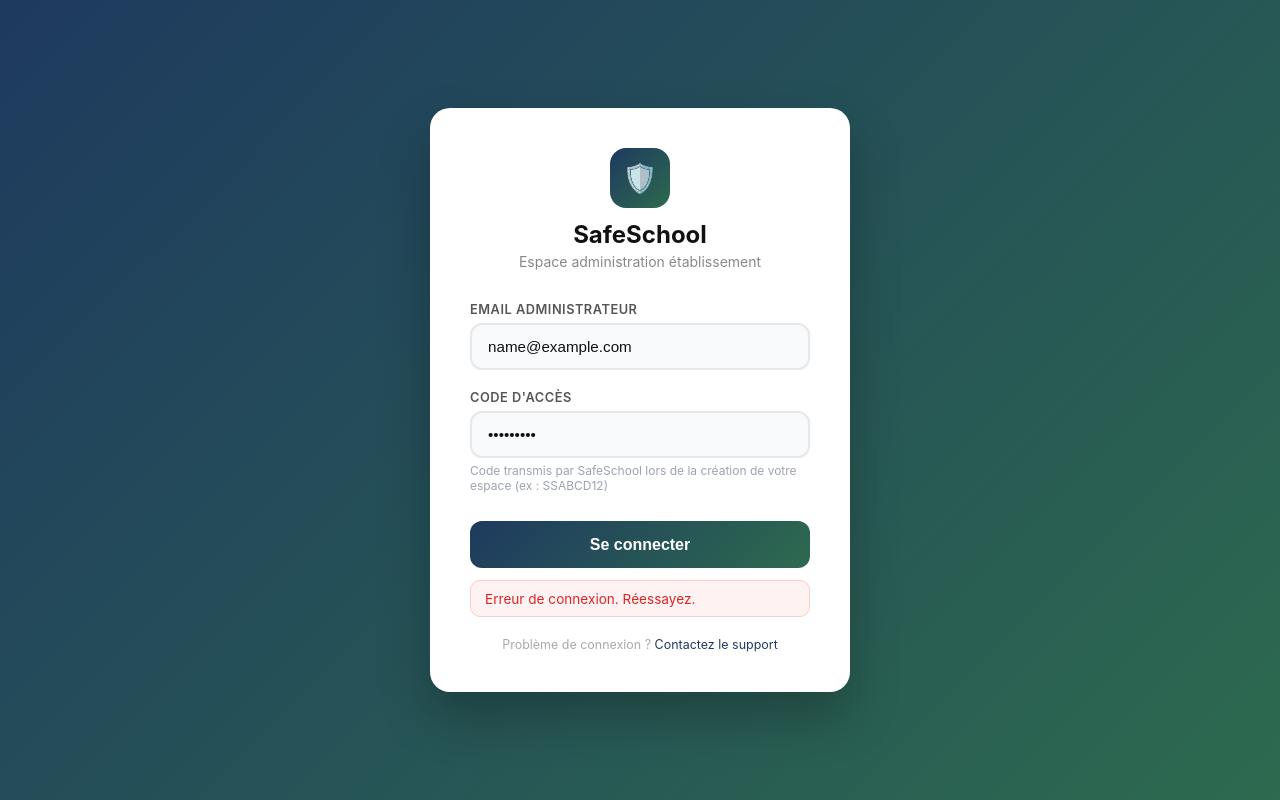
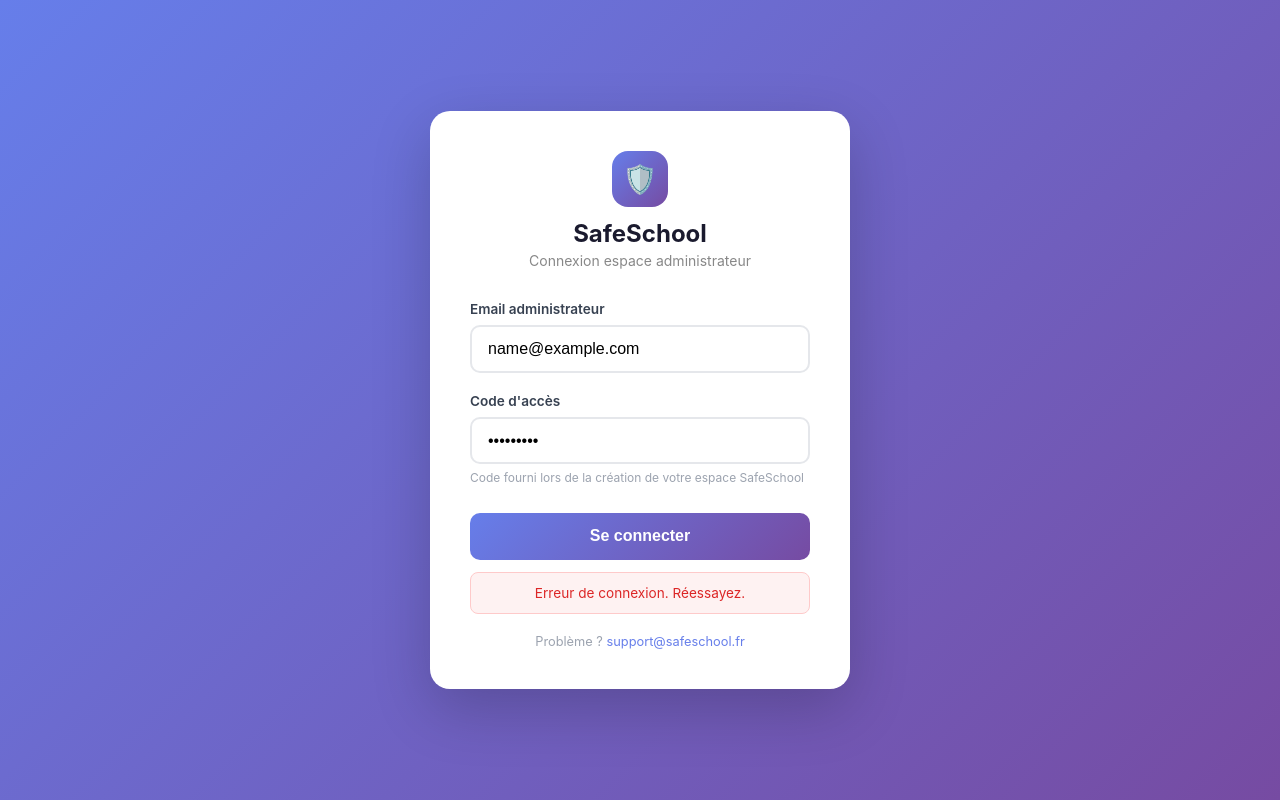
Before and after one commit to abenmahmoud/safeschool, a website: page admin/login.html in a window 1280 px wide. Both pictures are taken after typing "name@example.com", "Sample123" into the empty fields and a click on the button "Se connecter". Drawn offline with Linux system fonts and the light colour scheme; no server answers.

Commit message:
fix: login admin form propre avec vrai form + email+code

```diff
--- a/admin/login.html
+++ b/admin/login.html
@@ -6,32 +6,32 @@
 <title>SafeSchool — Espace Admin</title>
 <meta name="robots" content="noindex,nofollow">
 <style>
-*{margin:0;padding:0;box-sizing:border-box}
-body{font-family:-apple-system,BlinkMacSystemFont,'Segoe UI',sans-serif;background:linear-gradient(135deg,#1e3a5f 0%,#2d6a4f 100%);min-height:100vh;display:flex;align-items:center;justify-content:center;padding:1rem}
-.card{background:#fff;border-radius:20px;padding:2.5rem;width:100%;max-width:420px;box-shadow:0 25px 50px rgba(0,0,0,.25)}
-.logo{text-align:center;margin-bottom:2rem}
-.logo-box{width:60px;height:60px;background:linear-gradient(135deg,#1e3a5f,#2d6a4f);border-radius:16px;display:flex;align-items:center;justify-content:center;margin:0 auto .75rem;font-size:1.75rem}
-h1{font-size:1.5rem;font-weight:700;color:#111}
-.subtitle{color:#888;font-size:.875rem;margin-top:.25rem}
-label{display:block;font-size:.8rem;font-weight:600;color:#555;margin-bottom:.4rem;text-transform:uppercase;letter-spacing:.04em}
-input{width:100%;padding:.8rem 1rem;border:2px solid #e5e7eb;border-radius:12px;font-size:.95rem;transition:border .15s;background:#f9fafb;color:#111}
-input:focus{outline:none;border-color:#1e3a5f;background:#fff}
-.field{margin-bottom:1.25rem}
-.hint{font-size:.75rem;color:#9ca3af;margin-top:.35rem}
-.btn{width:100%;padding:.9rem;background:linear-gradient(135deg,#1e3a5f,#2d6a4f);color:#fff;border:none;border-radius:12px;font-size:1rem;font-weight:600;cursor:pointer;margin-top:.5rem;transition:opacity .2s}
-.btn:hover{opacity:.9}
-.btn:disabled{opacity:.5;cursor:not-allowed}
-.err{background:#fef2f2;border:1px solid #fecaca;color:#dc2626;border-radius:10px;padding:.6rem .875rem;font-size:.85rem;margin-top:.75rem;display:none}
-.help{text-align:center;font-size:.78rem;color:#aaa;margin-top:1.25rem}
-.help a{color:#1e3a5f;text-decoration:none}
+*{margin:0;padding:0;box-sizing:border-box;}
+body{font-family:-apple-system,BlinkMacSystemFont,'Segoe UI',sans-serif;background:linear-gradient(135deg,#667eea 0%,#764ba2 100%);display:flex;align-items:center;justify-content:center;min-height:100vh;padding:1rem;}
+.card{background:#fff;border-radius:20px;padding:2.5rem;width:100%;max-width:420px;box-shadow:0 20px 60px rgba(0,0,0,.2);}
+.logo{text-align:center;margin-bottom:2rem;}
+.logo-icon{width:56px;height:56px;background:linear-gradient(135deg,#667eea,#764ba2);border-radius:16px;display:flex;align-items:center;justify-content:center;margin:0 auto .75rem;font-size:1.75rem;}
+.logo h1{font-size:1.5rem;font-weight:700;color:#1a1a2e;}
+.logo p{color:#888;font-size:.875rem;margin-top:.25rem;}
+label{display:block;font-size:.85rem;font-weight:600;color:#374151;margin-bottom:.5rem;}
+input{width:100%;padding:.8rem 1rem;border:2px solid #e5e7eb;border-radius:10px;font-size:1rem;outline:none;transition:border-color .2s;}
+input:focus{border-color:#667eea;}
+.field{margin-bottom:1.25rem;}
+.hint{font-size:.75rem;color:#9ca3af;margin-top:.35rem;}
+.btn{width:100%;padding:.9rem;background:linear-gradient(135deg,#667eea,#764ba2);color:#fff;border:none;border-radius:10px;font-size:1rem;font-weight:600;cursor:pointer;margin-top:.5rem;transition:opacity .2s;}
+.btn:hover{opacity:.9;}
+.btn:disabled{opacity:.5;cursor:not-allowed;}
+.error{background:#fef2f2;border:1px solid #fecaca;color:#dc2626;font-size:.85rem;text-align:center;padding:.75rem;border-radius:8px;margin-top:.75rem;display:none;}
+.help{text-align:center;font-size:.8rem;color:#9ca3af;margin-top:1.25rem;}
+.help a{color:#667eea;text-decoration:none;}
 </style>
 </head>
 <body>
 <div class="card">
   <div class="logo">
-    <div class="logo-box">🛡️</div>
+    <div class="logo-icon">🛡️</div>
     <h1>SafeSchool</h1>
-    <p class="subtitle">Espace administration établissement</p>
+    <p>Connexion espace administrateur</p>
   </div>
   <form id="loginForm" onsubmit="doLogin(event)" autocomplete="on" novalidate>
     <div class="field">
@@ -40,19 +40,16 @@ input:focus{outline:none;border-color:#1e3a5f;background:#fff}
     </div>
     <div class="field">
       <label for="code">Code d'accès</label>
-      <input type="password" id="code" name="code" placeholder="Code fourni par SafeSchool" autocomplete="current-password" required>
-      <div class="hint">Code transmis par SafeSchool lors de la création de votre espace (ex : SSABCD12)</div>
+      <input type="password" id="code" name="code" placeholder="Code reçu (ex: SSABCD12)" autocomplete="current-password" required>
+      <div class="hint">Code fourni lors de la création de votre espace SafeSchool</div>
     </div>
-    <button class="btn" type="submit" id="btn">Se connecter</button>
-    <div class="err" id="err"></div>
+    <button type="submit" class="btn" id="btn">Se connecter</button>
+    <div class="error" id="err"></div>
   </form>
-  <p class="help">Problème de connexion ? <a href="mailto:contact@safeschool.fr">Contactez le support</a></p>
+  <div class="help">Problème ? <a href="mailto:support@safeschool.fr">support@safeschool.fr</a></div>
 </div>
 <script>
-const params = new URLSearchParams(location.search);
-const urlSlug = params.get('etab') || '';
-const urlEmail = params.get('email') || '';
-if (urlEmail) document.getElementById('email').value = urlEmail;
+const urlSlug = new URLSearchParams(location.search).get('etab') || '';
 
 async function doLogin(e) {
   e.preventDefault();
@@ -60,47 +57,49 @@ async function doLogin(e) {
   const code = document.getElementById('code').value.trim().toUpperCase();
   const btn = document.getElementById('btn');
   const err = document.getElementById('err');
+  err.style.display = 'none';
   if (!email || !code) { showErr('Remplissez tous les champs'); return; }
   btn.disabled = true;
-  btn.textContent = 'Connexion en cours...';
-  err.style.display = 'none';
+  btn.textContent = 'Connexion...';
   try {
-    let data = null;
-    // Si slug dans URL : login direct par slug + code
+    let token = null, slug = null, schoolName = null;
+    // Essai 1 : avec le slug en URL (plus rapide)
     if (urlSlug) {
       const r = await fetch('/api/establishments/admin-jwt/' + urlSlug, {
-        method: 'POST', headers: { 'Content-Type': 'application/json' },
+        method: 'POST', headers: {'Content-Type':'application/json'},
         body: JSON.stringify({ admin_code: code })
       });
       const d = await r.json();
-      if (r.ok && d.ok) { data = { ...d, slug: urlSlug }; }
-      else { showErr('Code incorrect. Vérifiez le code transmis par SafeSchool.'); btn.disabled = false; btn.textContent = 'Se connecter'; return; }
-    } else {
-      // Login par email + code
-      const r = await fetch('/api/establishments/admin-jwt-by-email', {
-        method: 'POST', headers: { 'Content-Type': 'application/json' },
+      if (r.ok && d.ok) { token = d.token; slug = urlSlug; schoolName = d.school_name; }
+    }
+    // Essai 2 : par email + code (sans slug)
+    if (!token) {
+      const r2 = await fetch('/api/establishments/admin-jwt-by-email', {
+        method: 'POST', headers: {'Content-Type':'application/json'},
         body: JSON.stringify({ email, admin_code: code })
       });
-      const d = await r.json();
-      if (r.ok && d.ok) { data = d; }
-      else { showErr(d.error || 'Email ou code incorrect.'); btn.disabled = false; btn.textContent = 'Se connecter'; return; }
+      const d2 = await r2.json();
+      if (r2.ok && d2.ok) { token = d2.token; slug = d2.slug; schoolName = d2.school_name; }
+      else { showErr(d2.error || 'Email ou code incorrect'); btn.disabled=false; btn.textContent='Se connecter'; return; }
     }
-    // Sauvegarder et rediriger
-    localStorage.setItem('ss_admin_token', data.token);
-    localStorage.setItem('ss_admin_slug', data.slug);
-    localStorage.setItem('ss_admin_school', data.school_name || data.slug);
-    localStorage.setItem('ss_admin_email', email);
+    // Succès — stocker et rediriger
+    localStorage.setItem('ss_admin_token', token);
+    localStorage.setItem('ss_admin_slug', slug);
+    localStorage.setItem('ss_admin_code', code);
+    localStorage.setItem('ss_admin_school', schoolName || slug);
     try {
-      const pl = JSON.parse(atob(data.token.split('.')[1].replace(/-/g,'+').replace(/_/g,'/')));
-      if (pl.school_id) localStorage.setItem('ss_admin_school_id', pl.school_id);
-    } catch(e) {}
-    window.location.href = '/admin/dashboard.html?etab=' + (data.slug || urlSlug);
-  } catch(ex) {
+      const pl = JSON.parse(atob(token.split('.')[1].replace(/-/g,'+').replace(/_/g,'/')));
+      if (pl.city) localStorage.setItem('ss_admin_city', pl.city);
+      if (pl.postal_code) localStorage.setItem('ss_admin_postal', pl.postal_code);
+    } catch(_) {}
+    location.href = '/admin/dashboard.html?etab=' + slug;
+  } catch(_) {
     showErr('Erreur de connexion. Réessayez.');
-    btn.disabled = false; btn.textContent = 'Se connecter';
+    btn.disabled = false;
+    btn.textContent = 'Se connecter';
   }
 }
-function showErr(msg) { const e = document.getElementById('err'); e.textContent = msg; e.style.display = 'block'; }
+function showErr(msg) { const e=document.getElementById('err'); e.textContent=msg; e.style.display='block'; }
 </script>
 </body>
 </html>
```
